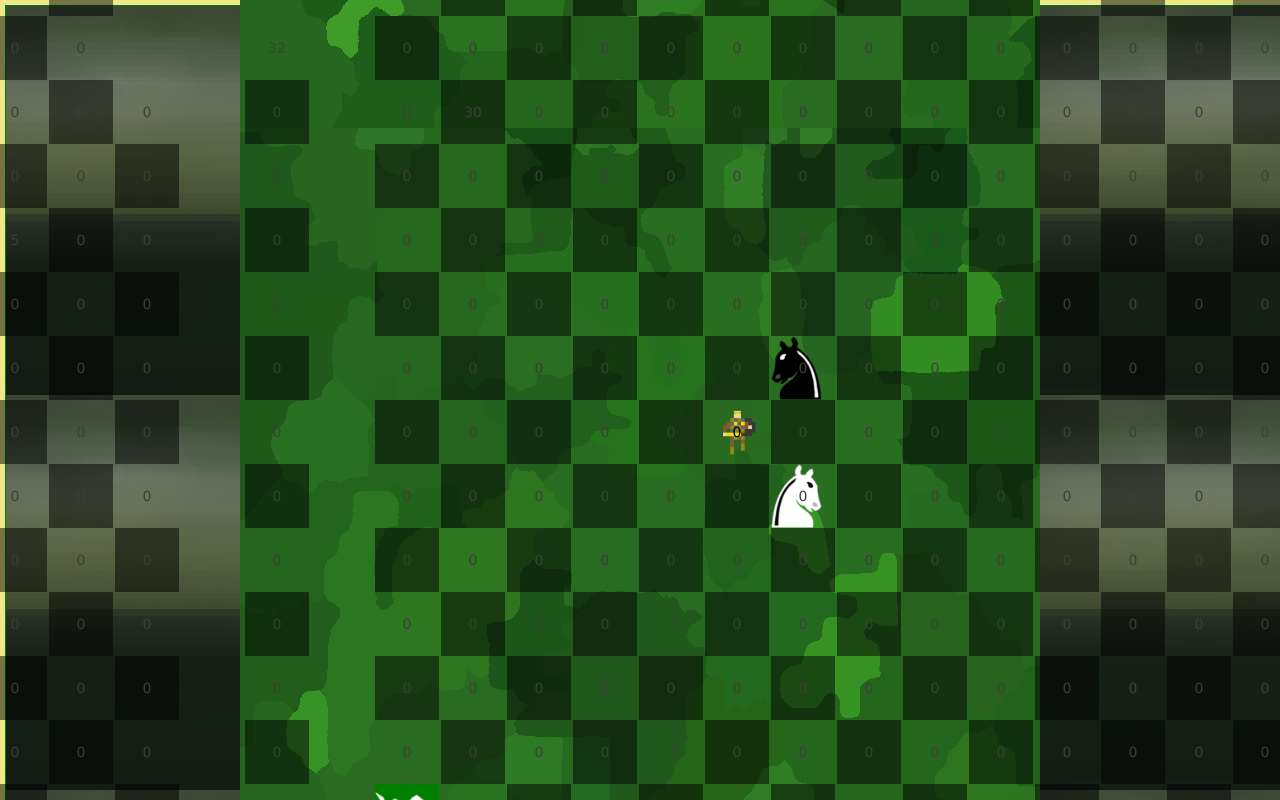
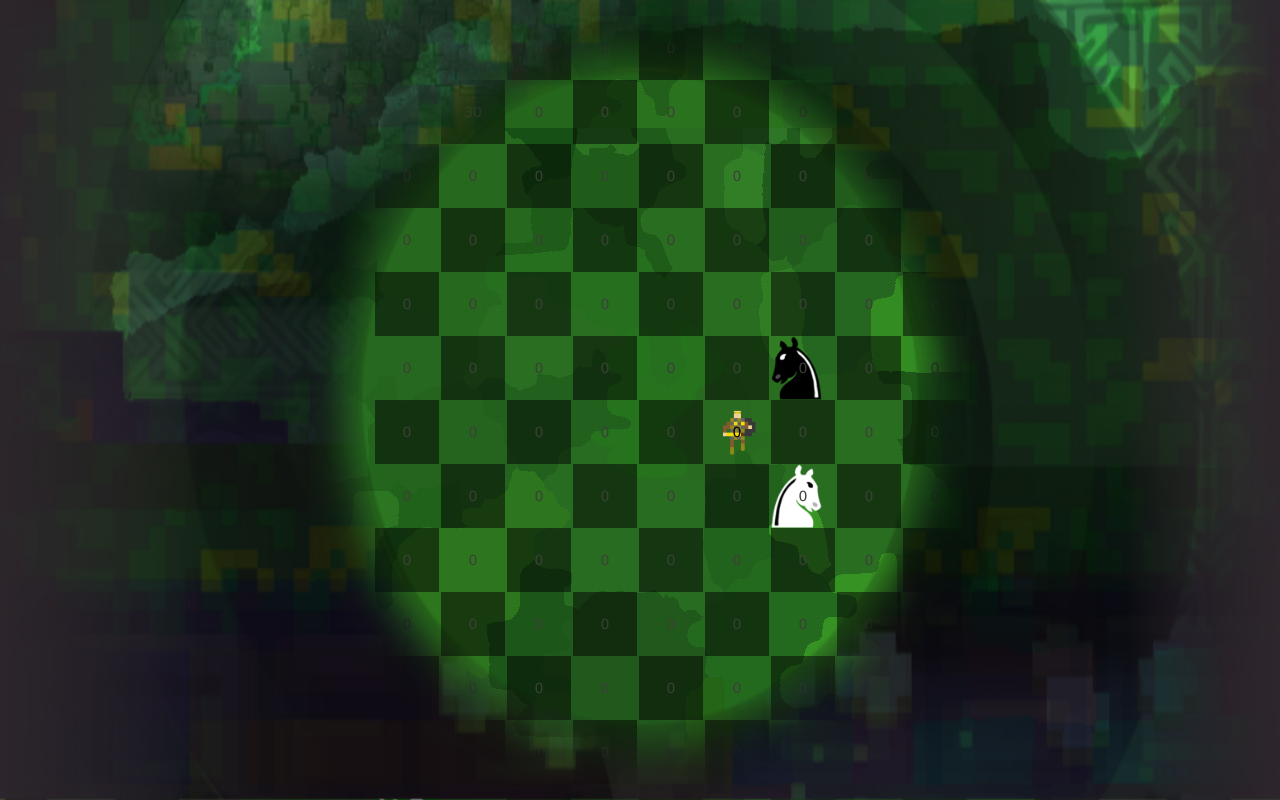
Before and after one commit to macribo2/na-ring-gael, a React (Create React App) app: page /chesslike in a window 1280 px wide. Built offline with nearby package versions, Linux system fonts and the light colour scheme.

Commit message:
add overlay to chessboard.

```diff
--- a/src/components/ChessLike/chess-like.css
+++ b/src/components/ChessLike/chess-like.css
@@ -10,3 +10,11 @@ justify-content: center;
 align-items: center;
 text-align: center;
 }
+.chess-like-frame{
+top:0;
+left:0;
+	position: fixed;
+	z-index: 99999;
+	height:100%;
+	width:100%;
+}
--- a/src/components/ChessLike/chessLike.js
+++ b/src/components/ChessLike/chessLike.js
@@ -2,7 +2,7 @@ import './chess-like.css';
 import React, { useEffect,useState  } from 'react';
 import horsespng from '../../images/24c.png'
 import County from '../county/County'
-
+import greenRingFrame from '../../images/ciorcal-glass6.png'
 export default function ChessLike(props) {
 
 const gameData = {
@@ -123,6 +123,8 @@ useEffect(() => {
               startingRow={startingRow}
         startingCol={startingCol}
             />
+
+    <img src={ greenRingFrame } className='chess-like-frame' alt="a round frame of green and purple" />
 		</>
 
 
--- a/src/components/Rings/Rings4.js
+++ b/src/components/Rings/Rings4.js
@@ -1235,7 +1235,7 @@ return (
 
 		</div>
 <div className="input-elements-container-7">
-		<img className="pawn-filter" src={pawn} alt="pawn-frame" />
+
 				<img src={lensCap} className="lens-cap" alt="a fantasy landscape a ring of stones, a haunted tree" />
 				<div className='tutorial-container'>
 
@@ -1325,11 +1325,11 @@ return (
 						strokeWidth={'3px'}
 				/>
 
+				<img className="pawn-filter" src={pawn} alt="pawn-frame" />
 					<CircularThumb fill="rgba(135,5,2)"
 						stroke="rgba(180,180,180,1)"
 						strokeWidth={'3px'} />
 			</CircularInput>
-
 
 			</div>
 
--- a/src/components/Rings/rings0.css
+++ b/src/components/Rings/rings0.css
@@ -43,7 +43,7 @@
 	opacity:0.5;
 
 }
-.button-mash-ring-0{position: absolute;
+.button-mash-ring-0{
 height: 130px;
 width: 130px;
 z-index: 902;
--- a/src/components/Rings/rings1.css
+++ b/src/components/Rings/rings1.css
@@ -118,7 +118,7 @@
 .linux-lens-container-fade,
 .linux-lens-container,
 .linux-land-container,
-.button-mash-container,
+.button-mash-container
 .about-overlay-container,
 .dial-container,
 .lens-container,
@@ -392,7 +392,7 @@ color:rgba(255, 255, 255, 0.9);
    border-radius: 50%;
   pointer-events: none;
   opacity: 0.5;
-  transform:  scale(0.6) translate(-25%,-25%);
+  transform:  scale(0.6);
   position: fixed;
   z-index: 130;
 }
--- a/src/components/main-view/main-view.jsx
+++ b/src/components/main-view/main-view.jsx
@@ -112,10 +112,10 @@ export default function App() {
 	let hints = [``,
 		``, `It is you!`, ``, ``, `c`, `d`, `I am going to Doon-na-shee (the fortress of the fairies) to-night, to play music for the good people. If you come with me `
 		+ heroNamesEng[gotten] + `, you’ll see fine fun.`, `I am going to Doon-na-shee (the fortress of the fairies) to-night, to play music for the good people. If you come with me ` + heroNamesEng[localStorage.getItem('portrait')] + `, you’ll see fine fun.`, ``, ``, ``,]
-	let hintsAnswersA = [``,``,`a3`,``,``,`a6`,`a7`,`a8`];
-	let hintsAnswersB = [``,``,`b2`,``,``,`b5`,`b6`,`b7`,`b8`];
-	let hintsAnswersC = [`c`,`c1`,`c2`,`c3`,`c4`,`c5`,`c6`];
-	let hintsAnswersD = [`d`, `d`, `d`, `d`, `e`,`f`, `g`, `h`];
+	let hintsAnswersA = [``,``,``,``,``,``,``,``];
+	let hintsAnswersB = [``,``,``,``,``,``,``,``,``];
+	let hintsAnswersC = [``,``,``,``,``,``,``];
+	let hintsAnswersD = [``, ``, ``, ``, ``,``, ``, ``];
 
 	// let nameMode = Math.random()
 
```
Also changed, not shown: 253 other files (tests, documents, lock files or other folders).
